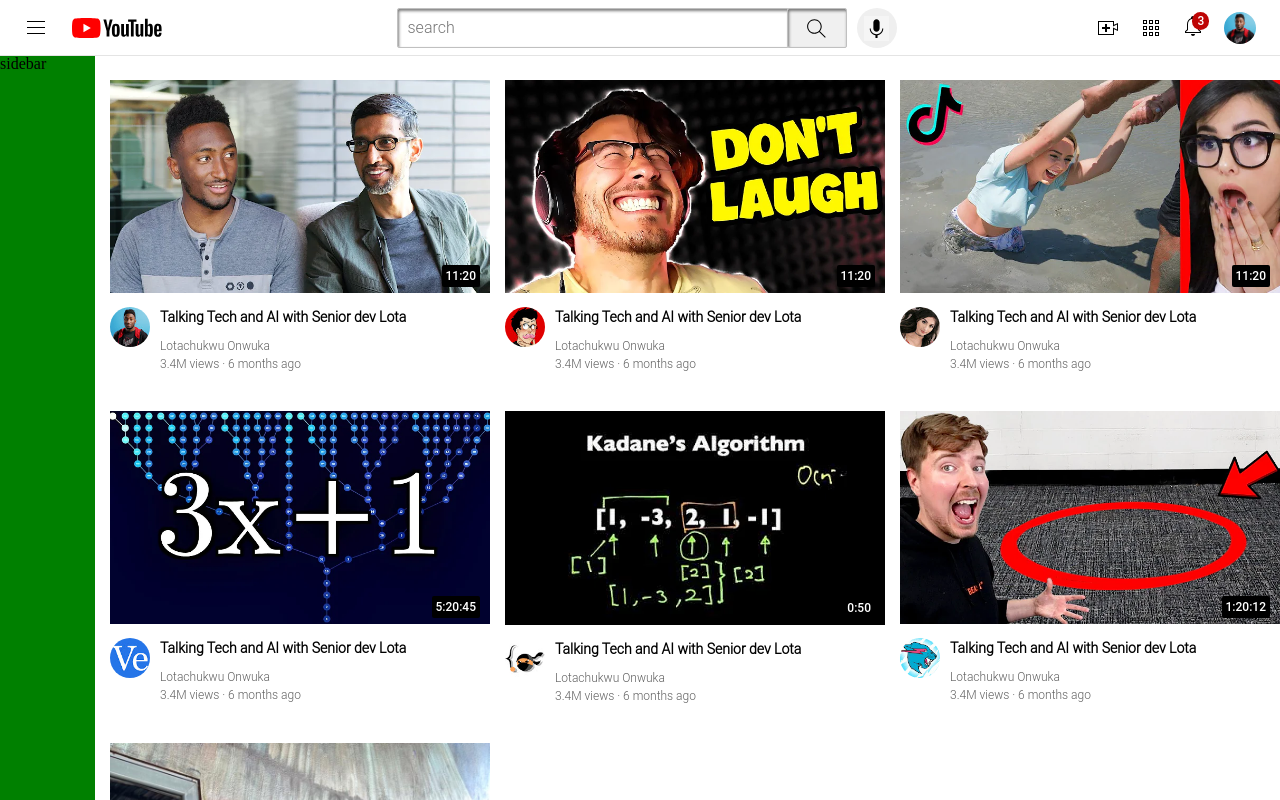
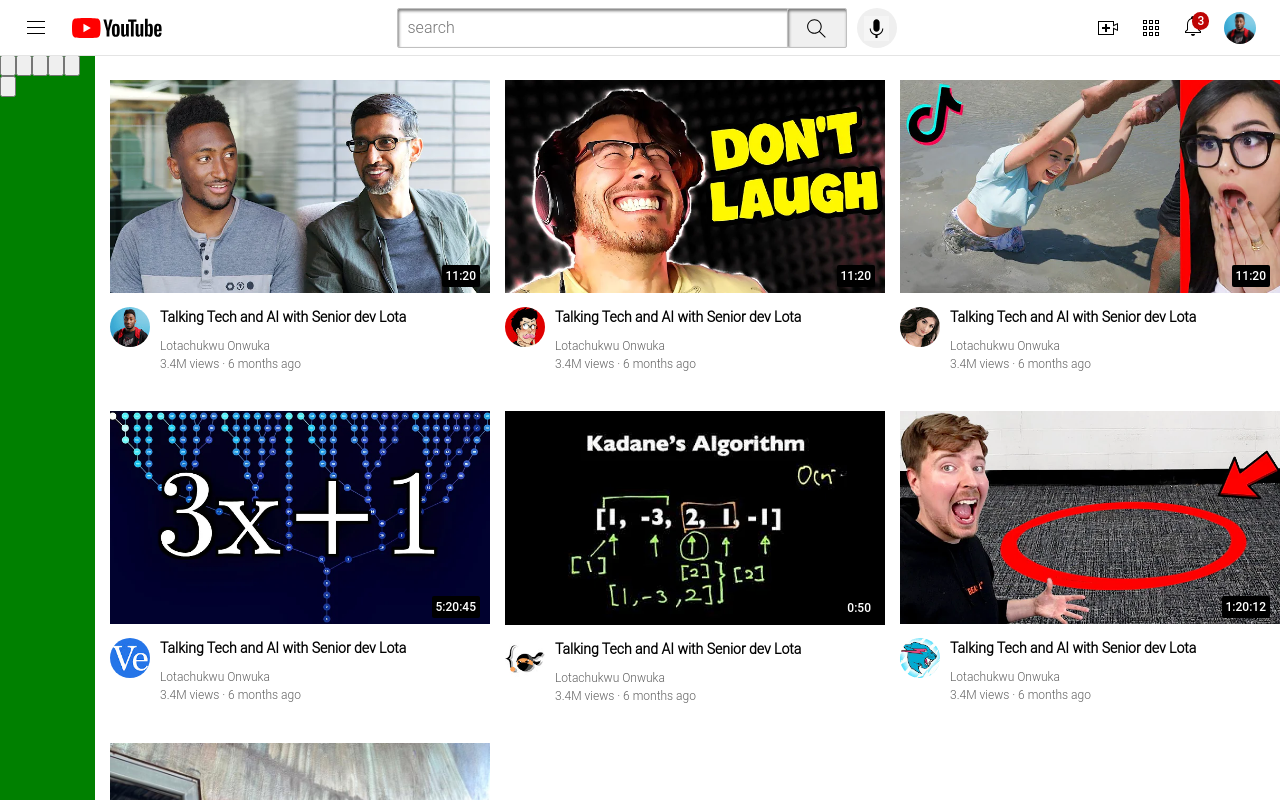
Before and after one commit to Solex202/youtube_clone, a React (Vite) app: page / in a window 1280 px wide. Shown: the top 800 px of the page. Built offline with nearby package versions, Linux system fonts and the light colour scheme.

Commit message:
positioning elements

```diff
--- a/src/pages/Youtube/index.jsx
+++ b/src/pages/Youtube/index.jsx
@@ -34,7 +34,24 @@
         </div>
 
         <div className={sidebar.sidebars}>
-            sidebar
+            <button>
+                <img className={sidebar.home} src="src/sidebars/home.svg"/>
+            </button>
+            <button>
+                <img className={sidebar.explore} src="src/sidebars/explore.svg"/>
+            </button>
+            <button>
+                <img className={sidebar.subscriptions} src="src/sidebars/subscriptions.svg"/>
+            </button>
+            <button>
+                <img className={sidebar.originals} src="src/sidebars/originals.svg"/>
+            </button>
+            <button>
+                <img className={sidebar.youtube_music} src="src/sidebars/youtube-music.svg"/>
+            </button>
+            <button>
+                <img className={sidebar.library} src="src/sidebars/library.svg"/>
+            </button>
         </div>
         <div className={video.video_grid}>
             <div className={video.video_preview}>
```
